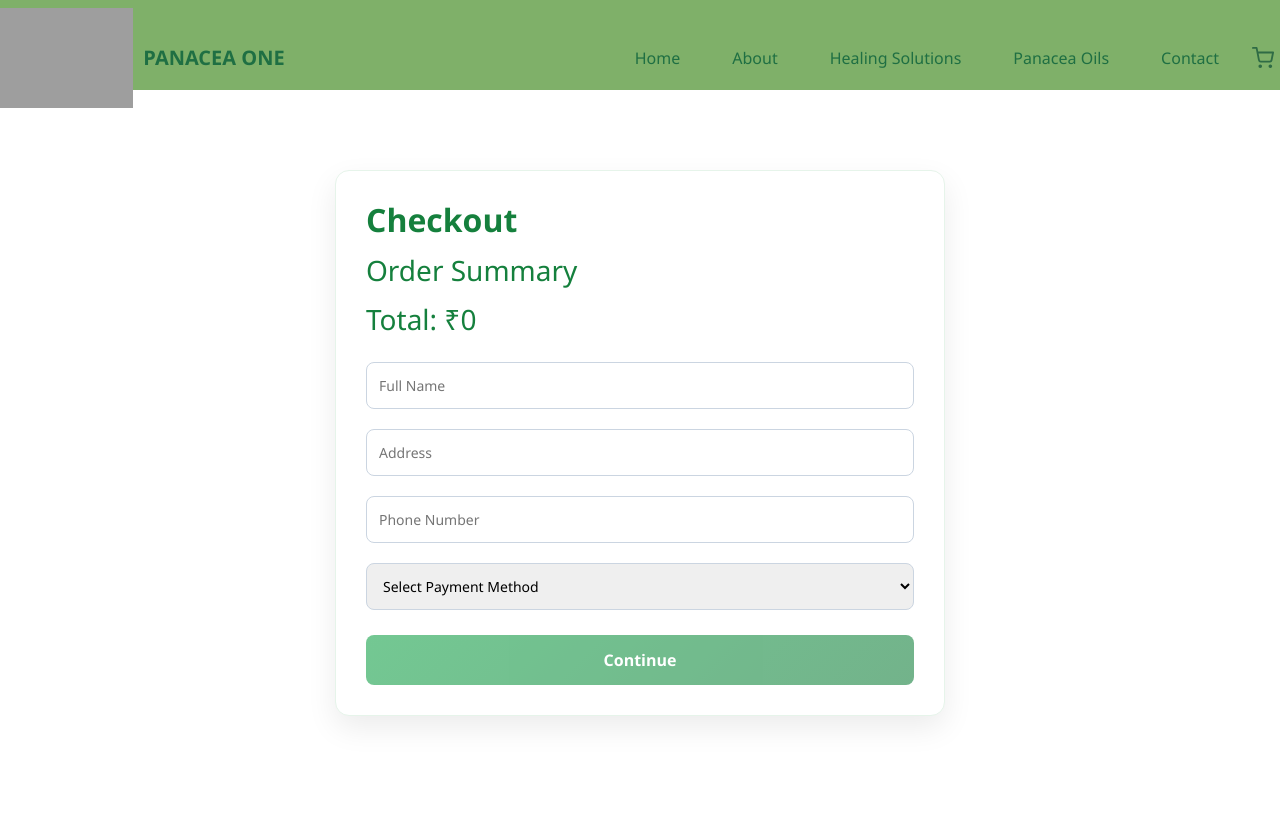
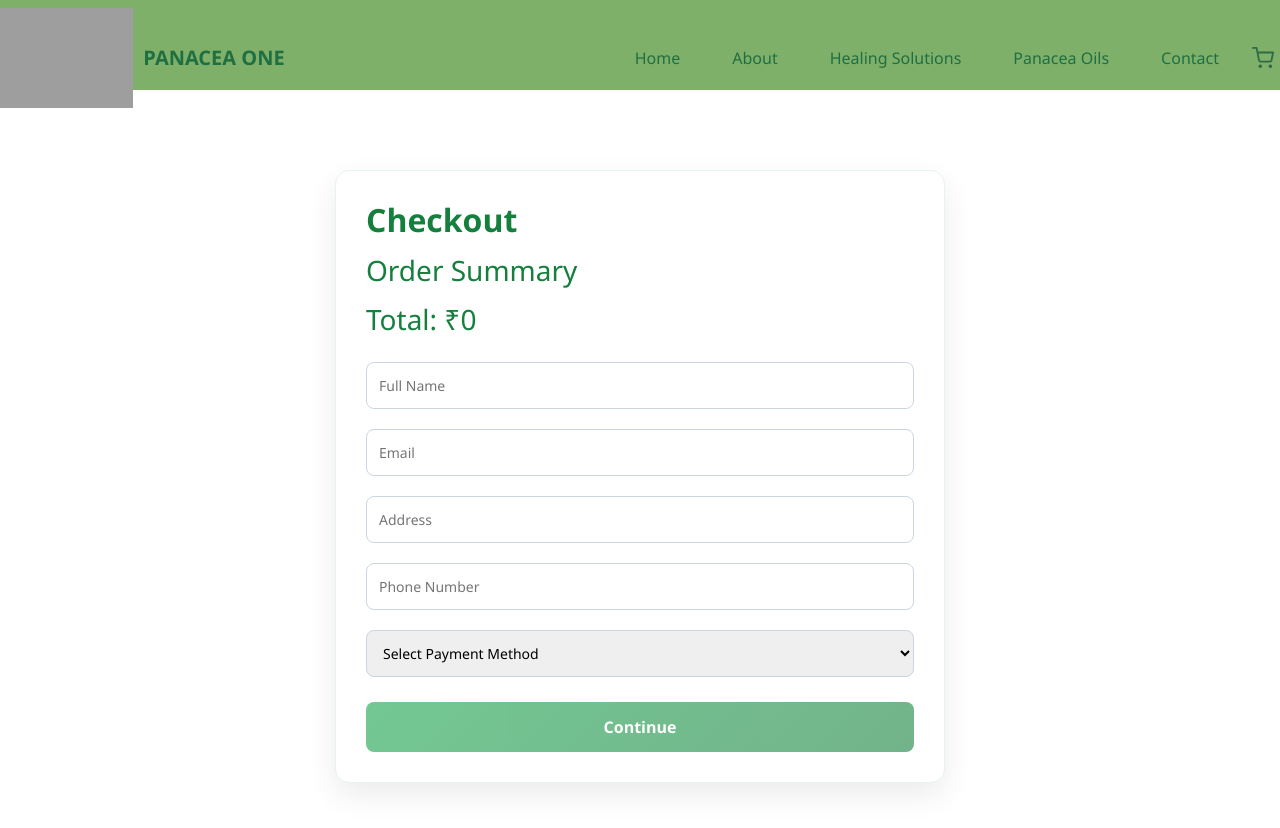
Before and after one commit to teena-2310/Panaceaone, a React (Vite) app in the folder Frontend/: page /checkout in a window 1280 px wide. Shown: the top 828 px of the page. Before the commit the page ends 800 px from the top, so only its background shows below. Built offline with nearby package versions, Linux system fonts and the light colour scheme; grey boxes are pictures that could not be loaded.

Commit message:
checkout email input added

```diff
--- a/Frontend/src/Pages/CheckoutPage.jsx
+++ b/Frontend/src/Pages/CheckoutPage.jsx
@@ -15,6 +15,7 @@ export default function CheckoutPage({ cartItems }) {
 
   const [customer, setCustomer] = useState({
     name: "",
+    email: "",
     address: "",
     phone: ""
   });
@@ -57,6 +58,12 @@ export default function CheckoutPage({ cartItems }) {
 
     if (!customer.name.trim()) {
       newErrors.name = "Full name is required";
+    }
+
+    if (!customer.email.trim()) {
+      newErrors.email = "Email is required";
+    } else if (!/\S+@\S+\.\S+/.test(customer.email)) {
+      newErrors.email = "Enter a valid email";
     }
 
     if (!customer.address.trim()) {
@@ -115,6 +122,7 @@ export default function CheckoutPage({ cartItems }) {
       const formDataObj = new FormData();
 
       formDataObj.append("name", customer.name.trim());
+      formDataObj.append("email", customer.email.trim());
       formDataObj.append("address", customer.address.trim());
       formDataObj.append("phone", customer.phone.trim());
       formDataObj.append("payment", paymentMethod);
@@ -147,6 +155,7 @@ export default function CheckoutPage({ cartItems }) {
 
   const isDetailsValid =
     customer.name.trim() &&
+    customer.email.trim() &&
     customer.address.trim() &&
     /^[0-9]{10}$/.test(customer.phone) &&
     paymentMethod;
@@ -179,6 +188,15 @@ export default function CheckoutPage({ cartItems }) {
               onChange={handleCustomerChange}
             />
             {errors.name && <span className="error">{errors.name}</span>}
+
+            <input
+              type="email"
+              name="email"
+              placeholder="Email"
+              value={customer.email}
+              onChange={handleCustomerChange}
+            />
+            {errors.email && <span className="error">{errors.email}</span>}
 
             <input
               type="text"
@@ -301,6 +319,7 @@ export default function CheckoutPage({ cartItems }) {
         {step === "success" && (
           <div className="success-box">
             <h3>Order Submitted Successfully 🎉</h3>
+            <p>Order confirmation email sent.</p>
             <p>Waiting for admin verification.</p>
             <p>Redirecting to Home...</p>
           </div>
```
Also changed, not shown: 1 other file (tests, documents, lock files or other folders).
